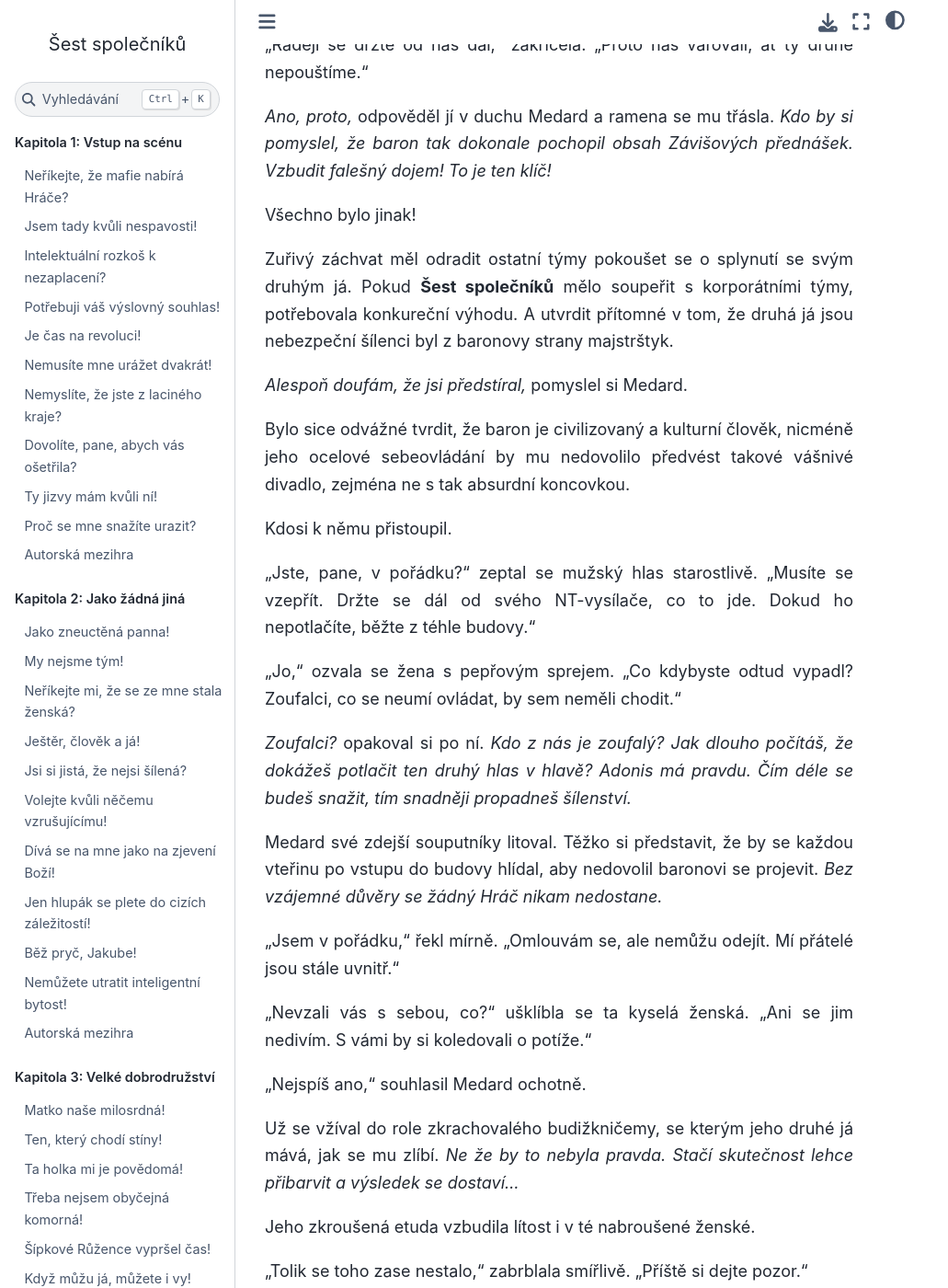
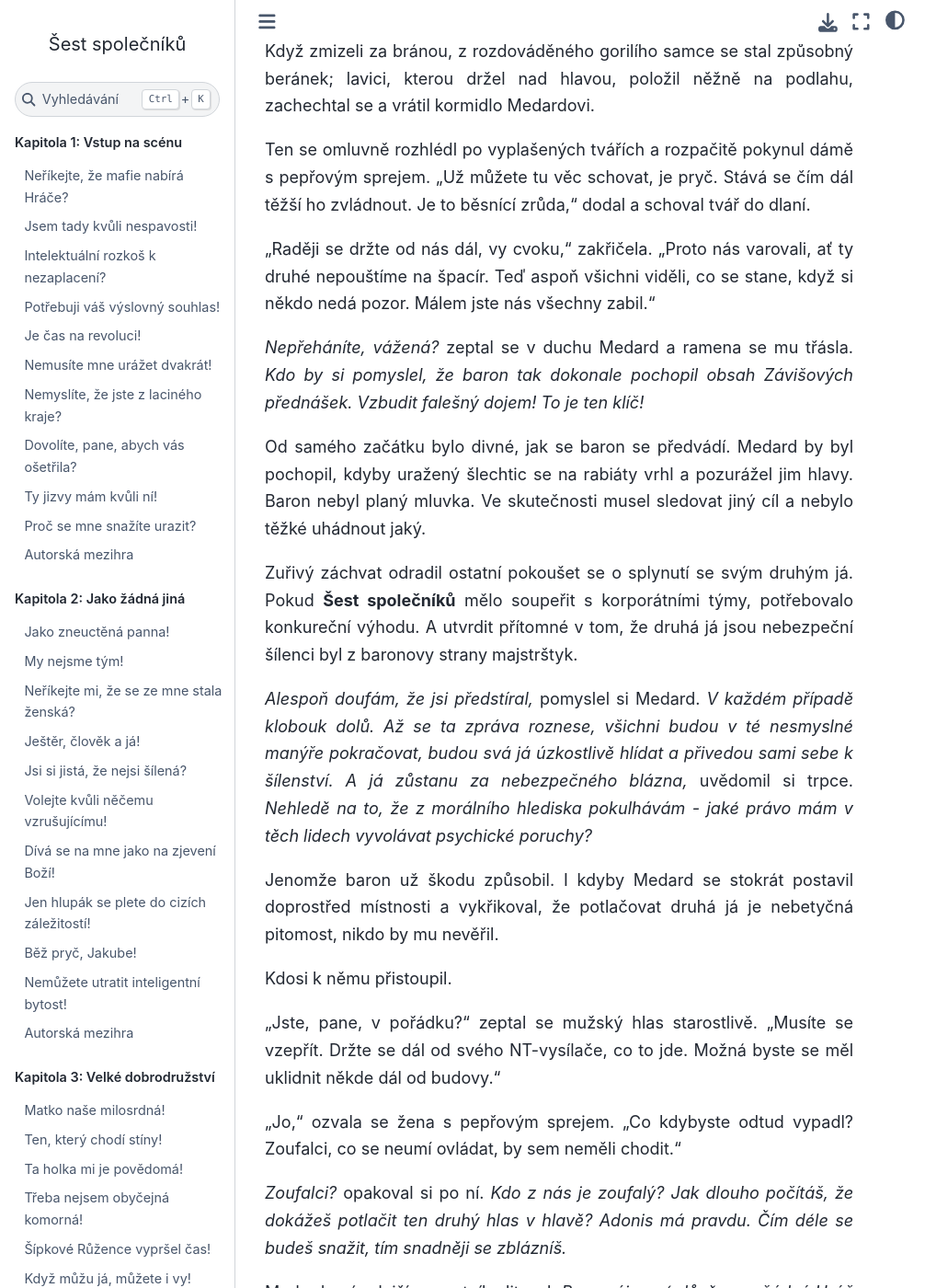
Before and after one commit to hanpari/sest-spolecniku, a Sphinx documentation site: the page built from source/sest_spolecniku/012-o-patro-dal/07.md, in a window 1280 px wide and 1400 px high, scrolled down 1476 px. Shown: the whole window at 92% size, without its empty margins (0-1031 px from the left). Built offline with Sphinx 7.4.7 and the Sphinx Book theme 1.1.4, drawn with Linux system fonts in a browser that asks for light colours; pages that are not in the unit, such as notebooks, are missing from menus; some of the changed text lies outside the part shown.

Commit message:
Provokatér

```diff
--- a/source/sest_spolecniku/012-o-patro-dal/07.md
+++ b/source/sest_spolecniku/012-o-patro-dal/07.md
@@ -22,7 +22,7 @@
 
 Naštěstí pro ni její poznámka barona pobavila. Snad si vzpomněl na přezdívku od novináře Zlatoústého, protože se zabušil do prsou a spustil válečný ryk. V té chvíli se i ti nejodvážnější drželi při zdi a někteří spěchali ke schodišti do nižších pater.
 
-Medard si přál se propadnout hanbou.
+Medard si přál propadnout se hanbou.
 
 *Tady se už nikdy nesmím ukázat,* pomyslel si odevzdaně. *Dokonale jsi mne znemožnil, kamaráde!*
 
@@ -30,35 +30,43 @@
 
 Rychle proto hodili usušený kus masa do dračí tlamy.
 
-DOPLNIT
+"Tři osoby," ozval se monotónní hlas. "Pokračujte jeden za druhým. Nesnažte se podvádět. Je jméno vašeho týmu **Vlčí smečka**? Hlasitě a zřetelně!"
 
-"Vlčí smečka. Ano."
+Jeden z rabiátů nervózně pokukoval po blížícím se vousáčovi.
+
+"Ano, pospěš si."
+
+"Je jméno vašeho týmu **Vlčí smečka**? Hlasitě a zřetelně!"
+
+"Ano."
+
+"Vstupte!"
 
 Když zmizeli za bránou, z rozdováděného gorilího samce se stal způsobný beránek; lavici, kterou držel nad hlavou, položil něžně na podlahu, zachechtal se a vrátil kormidlo Medardovi.
 
 Ten se omluvně rozhlédl po vyplašených tvářích a rozpačitě pokynul dámě s pepřovým sprejem. "Už můžete tu věc schovat, je pryč. Stává se čím dál těžší ho zvládnout. Je to běsnící zrůda," dodal a schoval tvář do dlaní.
 
-"Raději se držte od nás dál," zakřičela. "Proto nás varovali, ať ty druhé nepouštíme."
+"Raději se držte od nás dál, vy cvoku," zakřičela. "Proto nás varovali, ať ty druhé nepouštíme na špacír. Teď aspoň všichni viděli, co se stane, když si někdo nedá pozor. Málem jste nás všechny zabil."
 
-*Ano, proto,* odpověděl jí v duchu Medard a ramena se mu třásla. *Kdo by si pomyslel, že baron tak dokonale pochopil obsah Závišových přednášek. Vzbudit falešný dojem! To je ten klíč!*
+*Nepřeháníte, vážená?* zeptal se v duchu Medard a ramena se mu třásla. *Kdo by si pomyslel, že baron tak dokonale pochopil obsah Závišových přednášek. Vzbudit falešný dojem! To je ten klíč!*
 
-Všechno bylo jinak!
+Od samého začátku bylo divné, jak se baron se předvádí. Medard by byl pochopil, kdyby uražený šlechtic se na rabiáty vrhl a pozurážel jim hlavy. Baron nebyl planý mluvka. Ve skutečnosti musel sledovat jiný cíl a nebylo těžké uhádnout jaký.
 
-Zuřivý záchvat měl odradit ostatní týmy pokoušet se o splynutí se svým druhým já. Pokud **Šest společníků** mělo soupeřit s korporátními týmy, potřebovala konkureční výhodu. A utvrdit přítomné v tom, že druhá já jsou nebezpeční šílenci byl z baronovy strany majstrštyk.
+Zuřivý záchvat odradil ostatní pokoušet se o splynutí se svým druhým já. Pokud **Šest společníků** mělo soupeřit s korporátními týmy, potřebovalo konkureční výhodu. A utvrdit přítomné v tom, že druhá já jsou nebezpeční šílenci byl z baronovy strany majstrštyk.
 
-*Alespoň doufám, že jsi předstíral,* pomyslel si Medard.
+*Alespoň doufám, že jsi předstíral,* pomyslel si Medard. *V každém případě klobouk dolů. Až se ta zpráva roznese, všichni budou v té nesmyslné manýře pokračovat, budou svá já úzkostlivě hlídat a přivedou sami sebe k šílenství. A já zůstanu za nebezpečného blázna,* uvědomil si trpce. *Nehledě na to, že z morálního hlediska pokulhávám - jaké právo mám v těch lidech vyvolávat psychické poruchy?*
 
-Bylo sice odvážné tvrdit, že baron je civilizovaný a kulturní člověk, nicméně jeho ocelové sebeovládání by mu nedovolilo předvést takové vášnivé divadlo, zejména ne s tak absurdní koncovkou.
+Jenomže baron už škodu způsobil. I kdyby Medard se stokrát postavil doprostřed místnosti a vykřikoval, že potlačovat druhá já je nebetyčná pitomost, nikdo by mu nevěřil.
 
 Kdosi k němu přistoupil.
 
-"Jste, pane, v pořádku?" zeptal se mužský hlas starostlivě. "Musíte se vzepřít. Držte se dál od svého NT-vysílače, co to jde. Dokud ho nepotlačíte, běžte z téhle budovy."
+"Jste, pane, v pořádku?" zeptal se mužský hlas starostlivě. "Musíte se vzepřít. Držte se dál od svého NT-vysílače, co to jde. Možná byste se měl uklidnit někde dál od budovy."
 
 "Jo," ozvala se žena s pepřovým sprejem. "Co kdybyste odtud vypadl? Zoufalci, co se neumí ovládat, by sem neměli chodit."
 
-*Zoufalci?* opakoval si po ní. *Kdo z nás je zoufalý? Jak dlouho počítáš, že dokážeš potlačit ten druhý hlas v hlavě? Adonis má pravdu. Čím déle se budeš snažit, tím snadněji propadneš šílenství.*
+*Zoufalci?* opakoval si po ní. *Kdo z nás je zoufalý? Jak dlouho počítáš, že dokážeš potlačit ten druhý hlas v hlavě? Adonis má pravdu. Čím déle se budeš snažit, tím snadněji se zblázníš.*
 
-Medard své zdejší souputníky litoval. Těžko si představit, že by se každou vteřinu po vstupu do budovy hlídal, aby nedovolil baronovi se projevit. *Bez vzájemné důvěry se žádný Hráč nikam nedostane.*
+Medard své zdejší souputníky litoval. *Bez vzájemné důvěry se žádný Hráč nikam nedostane.*
 
 "Jsem v pořádku," řekl mírně. "Omlouvám se, ale nemůžu odejít. Mí přátelé jsou stále uvnitř."
 
@@ -66,10 +74,24 @@
 
 "Nejspíš ano," souhlasil Medard ochotně.
 
-Už se vžíval do role zkrachovalého budižkničemy, se kterým jeho druhé já mává, jak se mu zlíbí. *Ne že by to nebyla pravda. Stačí skutečnost lehce přibarvit a výsledek se dostaví...*
+<!-- Už se vžíval do role zkrachovalého budižkničemy, se kterým si baron mává, jak se mu zlíbí. *Ne že by to nebyla pravda. Stačí skutečnost lehce přibarvit a výsledek se dostaví...* -->
 
 Jeho zkroušená etuda vzbudila lítost i v té nabroušené ženské.
 
 "Tolik se toho zase nestalo," zabrblala smířlivě. "Příště si dejte pozor."
 
-"Ano, prosím."
+"Ano, prosím. Odpusťte mi."
+
+Zatímco odcházela, uspokojená jeho smířlivým přístupem, muž, který se ho zastal, ho pozoroval. Nyní když osaměli, Medard si všiml, že ten chlapík vůbec nepůsobí laskavě. Měl vysokou pružnou postavu, pleť zarudlou jako někdo, kdo strávil příliš času na slunci, svalnaté ruce s vystouplými svaly a žílami, károvanou košili, ošoupané rifle a kožené boty. Na zádech měl pohozený žlutý klobouk s šedou stuhou, uvázaný provázkem kolem krku. Občanskou známku nosil schovanou za nátělníkem pod košilí.
+
+"Jste zvláštní postava," poznamenal zamyšleně - a hlavně tiše, aby ho neslyšel nikdo jiný. "Sleduji vás od samého začátku, víte? Přijdete ve společnosti dvou stříbrných, kteří se chovají, jako byste jim měl velet. Od pohledu plasťák, ale potřásáte si s kdekým rukou, jako by VIUR neexistovala. Vynesete z bludiště raněnou ženskou. Pak zvednete padesátikilovou lavici jako pírko - a vsadím se, že byste ji byl schopný hodit někomu na hlavu. A nakonec nám všem zahrajete divadlo, jak zkroušeně litujete svého trapného výstupu."
+
+*Když nevíš, co odpovědět,* ozval se Záviš v Medardově vyděšené hlavě, *prostě drž zobák a tvař se, že se nic neděje.*
+
+Nijak nezaražený Medardovým mlčením, neznámý pokračoval: "Jste vážně dobrý, pane. Prý tady neplatí naše zákony. To si potom člověk nemusí dělat starosti, když nosí falešnou známku, co?"
+
+*Falešnou známku? To je chytré!* Medarda doteď nenapadlo, co všechno si může dovolit ve zdejším prostředí. *Tady nemusím být plasťák! Vážně chytré!*
+
+Neznámý si jeho překvapený pohled vyložil jako souhlas a pokračoval: "Můžeme si být navzájem užiteční. Jsem nezávislý Hráč. V civilním životě agent na volné noze. Vám asi nemusím vysvětlovat, kdo a co je *provokatér*, že?"
+
+"Každý se musí nějak živit," odpověděl Medard neutrálně a uvažoval: *Provokatér? Provokatér? Neobvinila Xantipa Millerová Záviše z toho, že je provokatér?*
```
Also changed, not shown: other parts of source/sest_spolecniku/012-o-patro-dal/07.md (+1 -1 lines).
